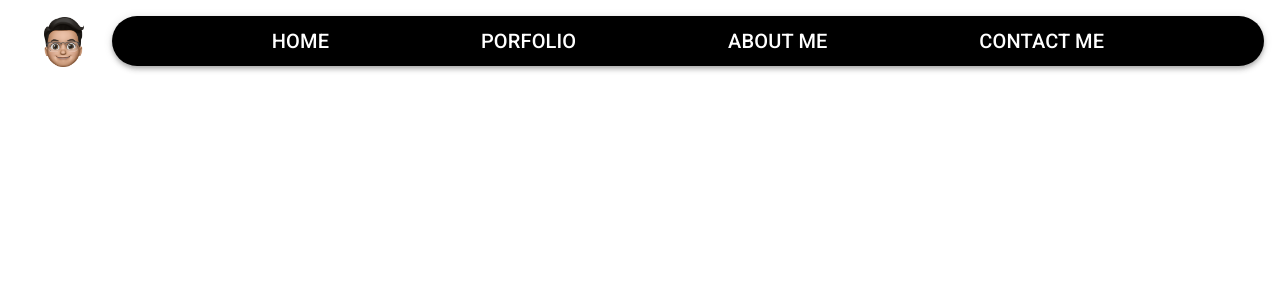
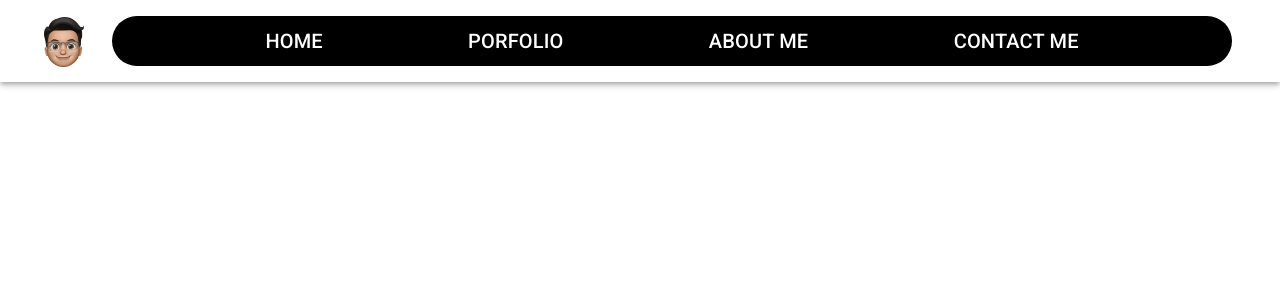
Before and after one commit to frsargua/Porfilio-React, a React (Create React App) app: page / in a window 1280 px wide. Shown: the top 300 px of the page. Built offline with nearby package versions, Linux system fonts and the light colour scheme.

Commit message:
made navbar fixed in position

```diff
--- a/src/components/navbar.jsx
+++ b/src/components/navbar.jsx
@@ -16,8 +16,15 @@ export default function ButtonAppBar() {
   }
 
   return (
-    <div>
-      <Box sx={{ flexGrow: 1, display: "flex", alignItems: "center" }}>
+    <AppBar
+      position="absolute"
+      sx={{
+        display: "flex",
+        flexDirection: "row",
+        alignItems: "center",
+        backgroundColor: "white",
+      }}
+    >
       <Button
         size="small"
         aria-label="account of current user"
@@ -35,9 +42,7 @@ export default function ButtonAppBar() {
         <img src={avatar} style={{ height: "50px" }} />
       </Button>
       <Container maxWidth="lg">
-          <AppBar
-            position="static"
-            color="secondary"
+        <Box
           sx={{
             borderRadius: "25px",
             margin: "1rem",
@@ -89,9 +94,8 @@ export default function ButtonAppBar() {
               </Button>
             ))}
           </Box>
+        </Box>
+      </Container>
     </AppBar>
-        </Container>
-      </Box>
-    </div>
   );
 }
```
Lines whose indentation alone changed are shown as unchanged.
